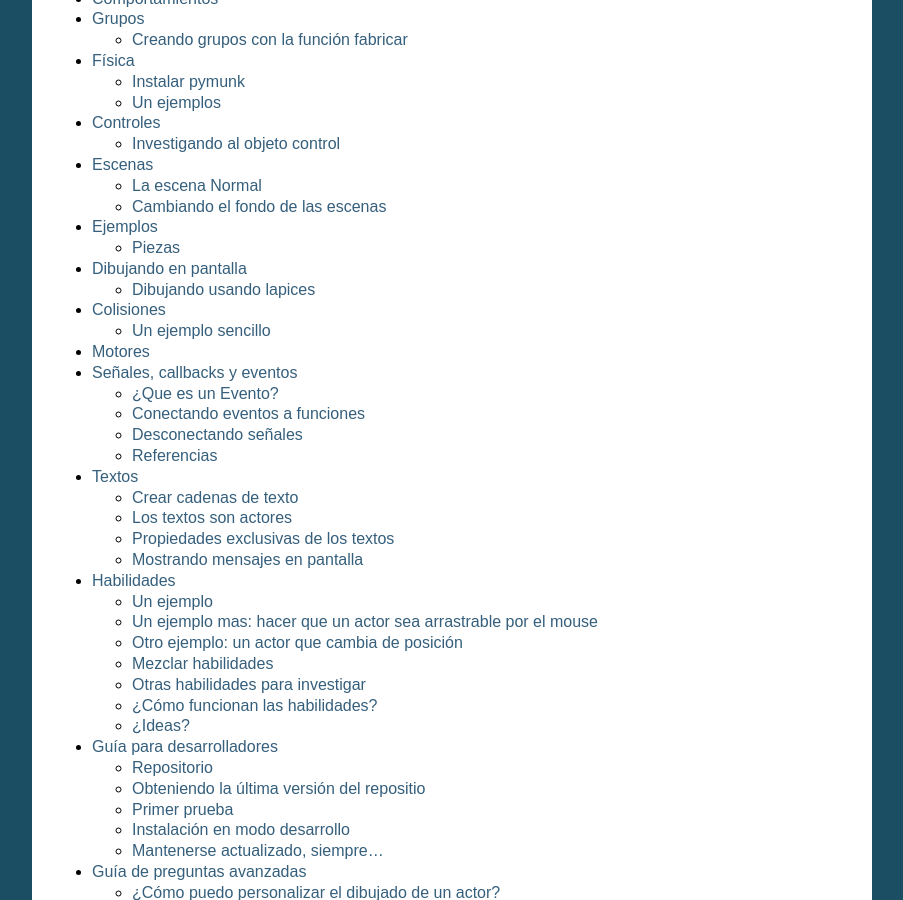
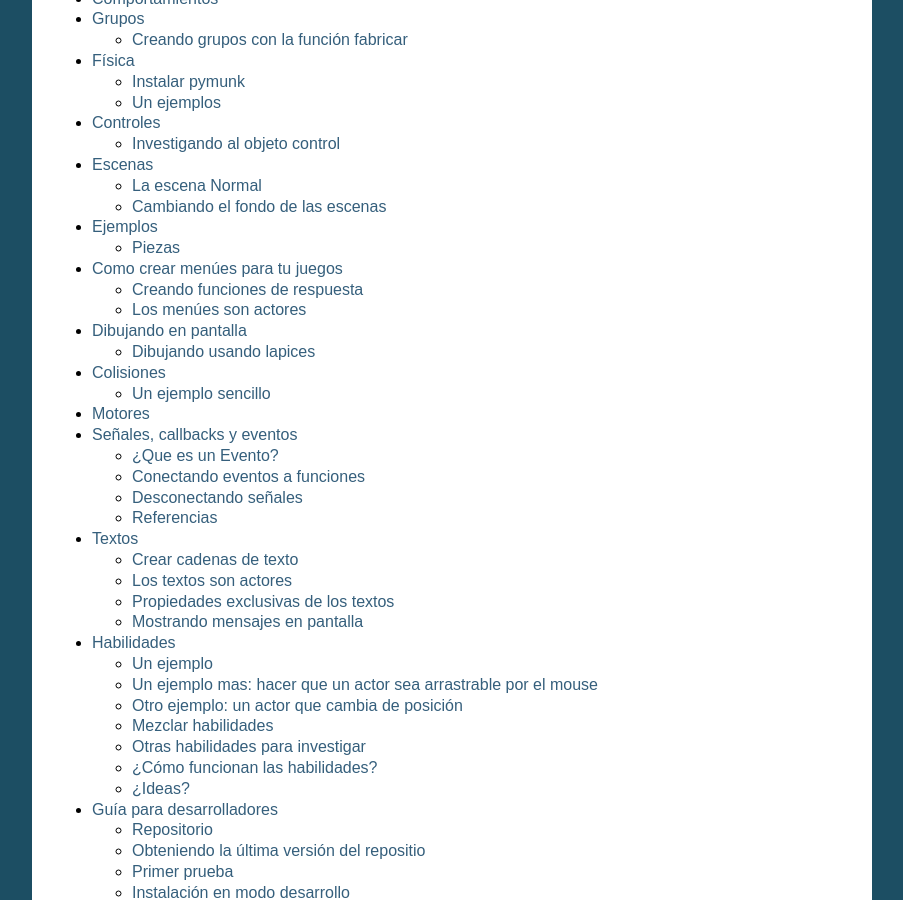
Before and after one commit to hugoruscitti/pilas-docs, a Sphinx documentation site: the page built from source/index.rst, in a window 1280 px wide and 900 px high, scrolled down 561 px. Shown: the whole window, without its empty margins (198-1101 px from the left). Built offline with Sphinx 7.4.7, drawn with Linux system fonts in a browser that asks for light colours; some of the changed lines change nothing that is shown.

Commit message:
documentando como crear menues en los juegos.

```diff
--- a/source/index.rst
+++ b/source/index.rst
@@ -18,6 +18,7 @@
     controles.rst
     escenas.rst
     ejemplos.rst
+    menu.rst
     dibujando_en_pantalla.rst
     colisiones.rst
     motores.rst
--- /dev/null
+++ b/source/menu.rst
@@ -0,0 +1,119 @@
+Como crear menúes para tu juegos
+================================
+
+Para crear menúes en tus juegos puedes usar
+el actor ``Menu``.
+
+El actor ``Menu`` tiene la funcionalidad de
+representar opciones y que le puedas asociar
+nombres de funciones para invocar.
+
+Un menú sencillo podría tener dos opciones, una
+para iniciar el juego y otra para salir:
+
+.. code-block:: python
+
+    pilas.iniciar()
+
+    pilas.iniciar()
+    pilas.fondos.Pasto()
+
+    def iniciar_juego():
+        print "Tengo que iniciar el juego"
+
+    def salir_del_juego():
+        print "Tengo que salir..."
+
+    pilas.actores.Menu(
+            [
+                ('iniciar juego', iniciar_juego),
+                ('salir', salir_del_juego),
+            ])
+
+    pilas.ejecutar()
+
+
+Si escribes este texto en un programa, funciona, aunque no
+es muy útil: solamente creará una ventana con dos
+opciones, moviendo el mouse vas a poder seleccionar
+las opciones y las podrás activar usando el
+click del mouse o las teclas.
+
+Esta es una imagen de cómo se vé el menú:
+
+.. image:: images/menu.png
+
+
+Cada vez que selecciones una opción aparecerá un
+mensaje en la consola de python.
+
+
+Creando funciones de respuesta
+------------------------------
+
+Si observas con atención el primer ejemplo de código, hay
+dos partes que son muy importantes.
+
+Primero declaramos funciones que hacen algo, como por
+ejemplo:
+
+.. code-block:: python
+
+    def iniciar_juego():
+        print "Tengo que iniciar el juego"
+
+Y luego, cuando creamos el menú, armamos una lista
+de tuplas, donde el primer elemento es la cadena
+de texto que queremos mostrar, y el segundo elemento
+es la función a invocar:
+
+
+.. code-block:: python
+
+    pilas.actores.Menu(
+            [
+                ('iniciar juego', iniciar_juego),
+                ('salir', salir_del_juego),
+            ])
+
+
+Es importante que el argumento se construya usando
+una lista como la anterior.
+
+Puedes crear tantas
+opciones como quieras, pero siempre tienen que estar
+en una tupla de dos elementos, el primer con un texto
+y el segundo con el nombre de la función que se tiene
+que invocar.
+
+Cuando colocamos un nombre de función de esa forma, es
+decir, sin los paréntesis, decimos que esa función
+será una función de repuesta para el menú. Y aunque
+parezca un recurso muy simple, funciona bastante bien
+en casi todos los casos. Por ejemplo, nuestro código
+anterior se podría poner mas interesante si mejoramos
+la función ``iniciar_juego``:
+
+.. code-block:: python
+
+    def iniciar_juego():
+        pilas.ejemplos.Piezas()
+
+Los menúes son actores
+----------------------
+
+Ten en cuenta que el menú también es un actor, así
+que podrás posicionarlo en la ventana, o cambiar
+su tamaño como si se tratara de cualquier otro
+personaje del juego:
+
+.. code-block:: python
+
+    mi_menu.escala = 2
+    mi_menu.rotacion = [360]
+    mi_menu.x = [300, 0]
+
+
+Muchos juegos hace uso de esta característica, por
+ejemplo, para que el menú aparezca por debajo de la pantalla
+o que se mueva constantemente como si estuviera flotando.
```
